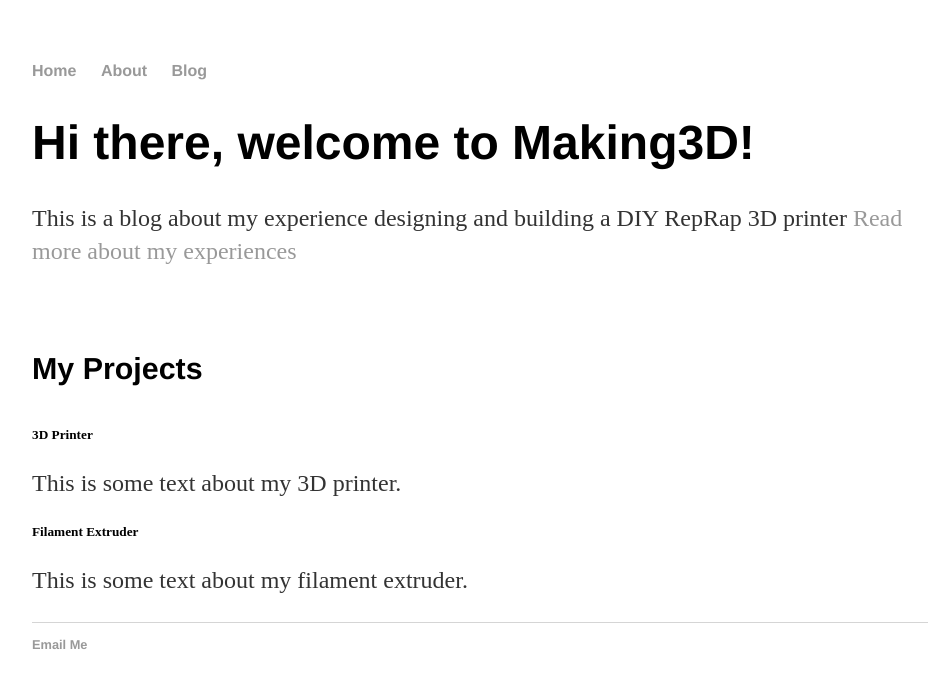
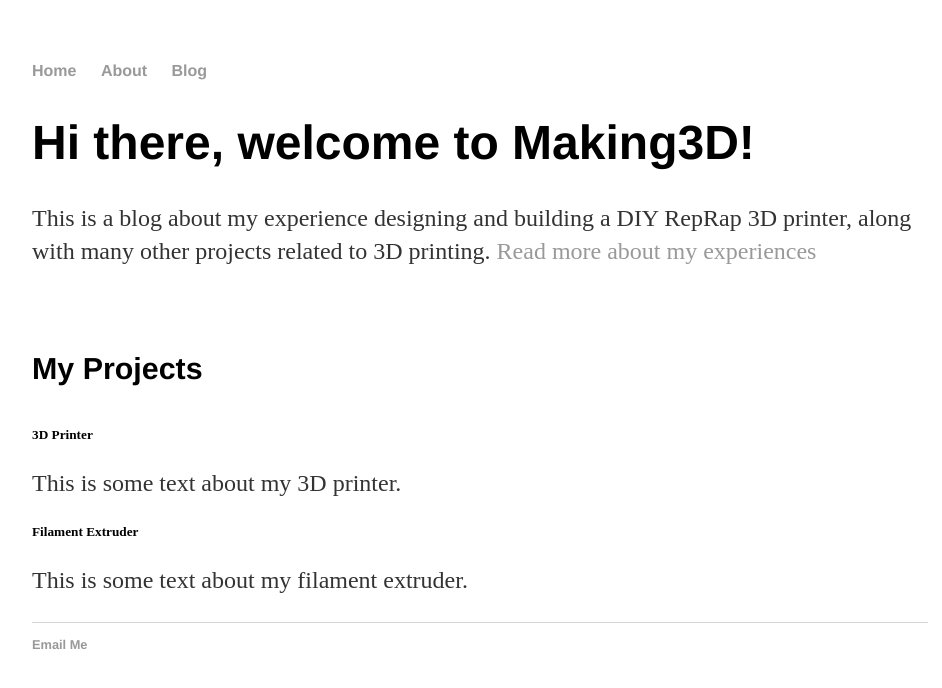
Before and after one commit to Making3D/Making3D.github.io, a Jekyll site: the page built from index.html, in a window 1280 px wide. Shown: the top 688 px of the page, without its empty margins (160-1102 px from the left). Built offline with Jekyll 4.4.1, drawn with Linux system fonts in a browser that asks for light colours.

Commit message:
Update index.html

```diff
--- a/index.html
+++ b/index.html
@@ -6,7 +6,8 @@ title: Making3D Home
 	<div class="blurb">
 		<h1>Hi there, welcome to Making3D!</h1>
 		<p>
-			This is a blog about my experience designing and building a DIY RepRap 3D printer
+			This is a blog about my experience designing and building a DIY RepRap 3D printer,
+			along with many other projects related to 3D printing.
 			<a href="/about">Read more about my experiences</a>
 		</p>
 	</div>
```
